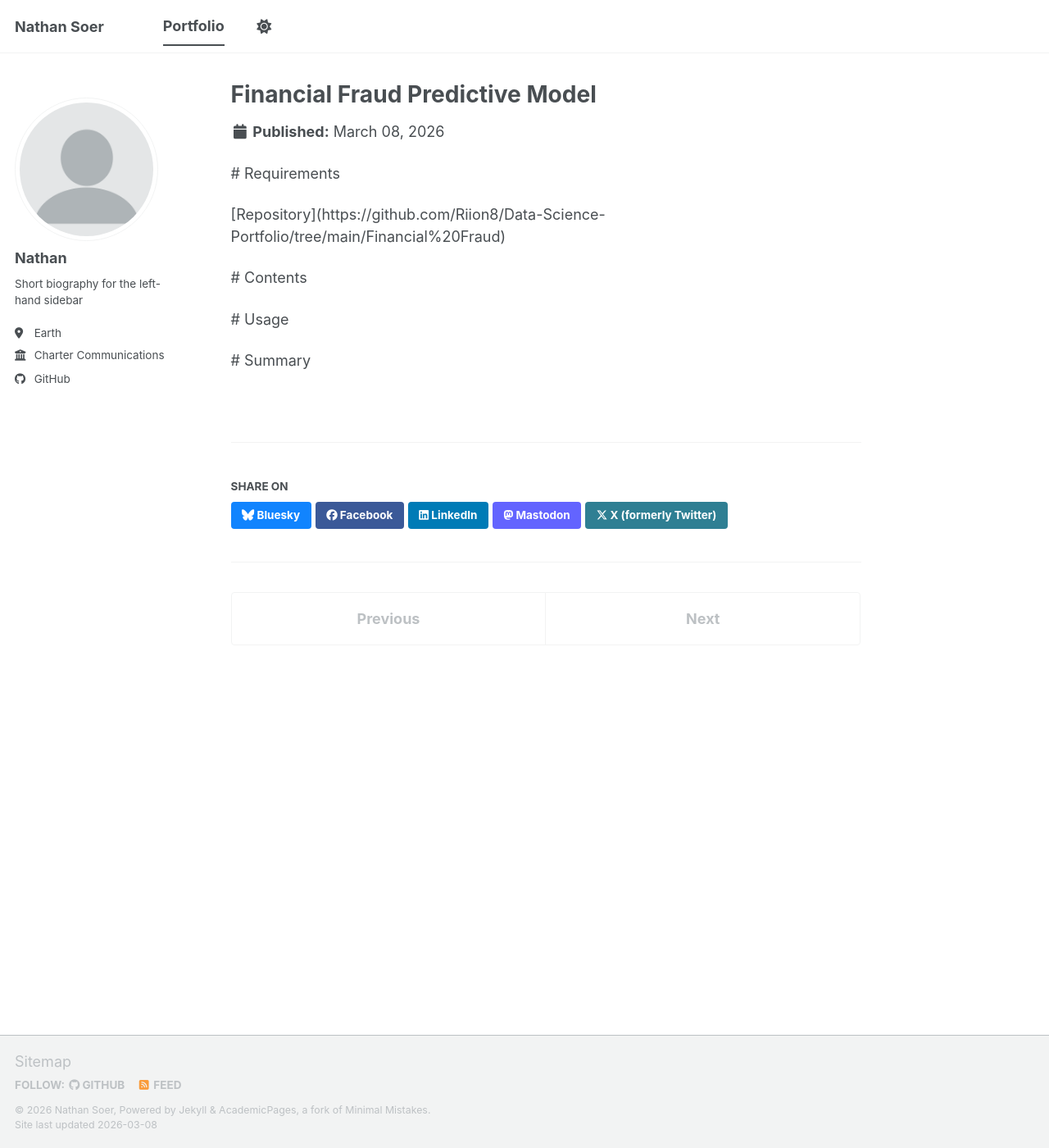
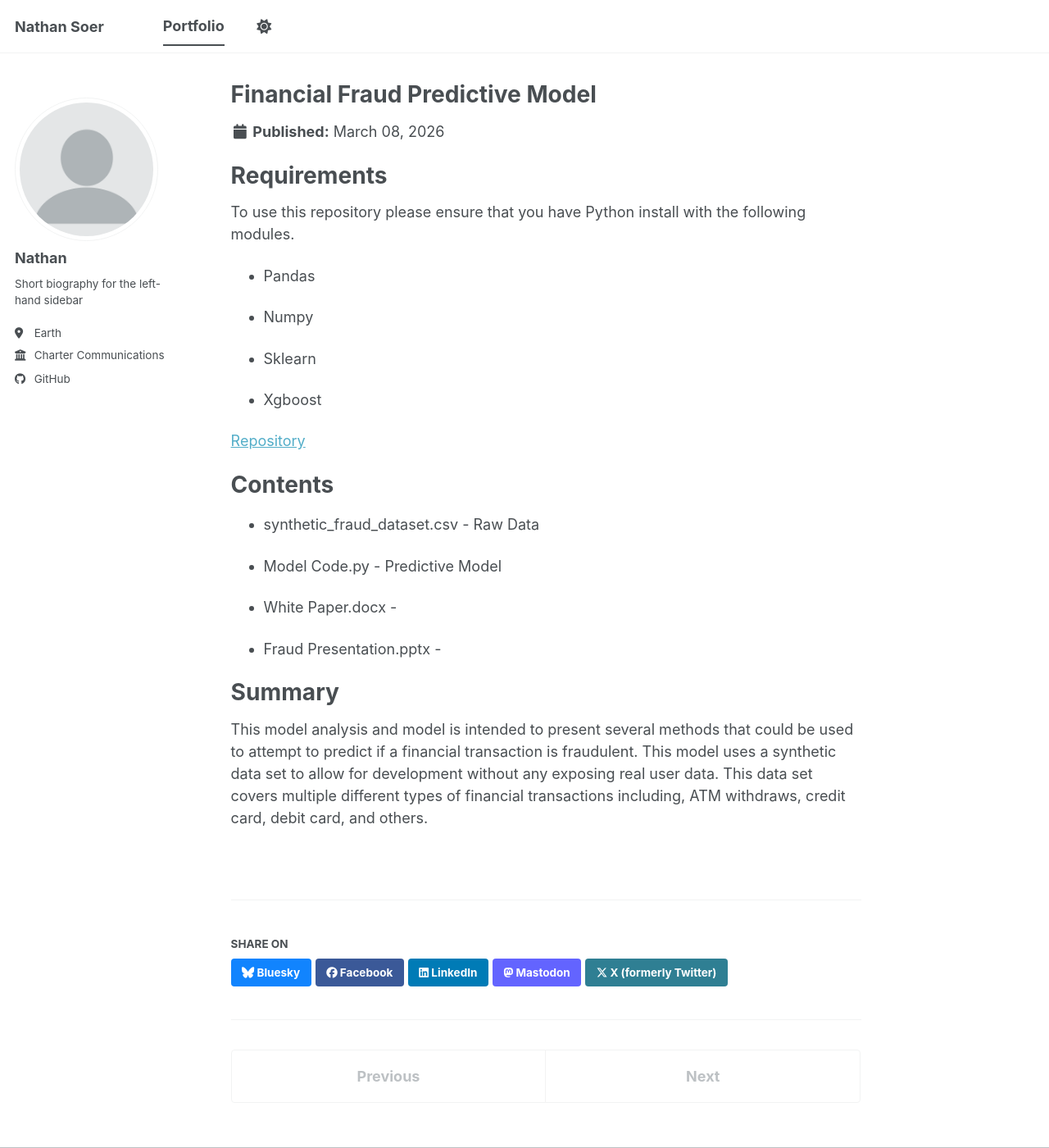
Before and after one commit to Riion8/Riion8.github.io, a Jekyll site: the page built from _portfolio/Financial Fraud Predictive Model.md, in a window 1280 px wide and 1400 px high. Shown: the whole window at 82% size. Built offline with Jekyll 4.4.1, drawn with Linux system fonts in a browser that asks for light colours; a script bundle is joined from its source files by our own code; library files that are not in the unit come from our copies.

Commit message:
Update Financial Fraud Predictive Model.md

```diff
--- a/_portfolio/Financial Fraud Predictive Model.md
+++ b/_portfolio/Financial Fraud Predictive Model.md
@@ -18,26 +18,31 @@ collection: portfolio
 
 
 
-\# Requirements
+# Requirements
+
+To use this repository please ensure that you have Python install with the following modules.
+
+-   Pandas
+
+-   Numpy
+
+-   Sklearn
+
+-   Xgboost
+
+[Repository](https://github.com/Riion8/Data-Science-Portfolio/tree/main/Financial%20Fraud)
+
+# Contents
+
+- synthetic_fraud_dataset.csv - Raw Data
+
+- Model Code.py - Predictive Model
+
+- White Paper.docx -
+
+- Fraud Presentation.pptx -
 
 
+# Summary
 
-
-
-\[Repository](https://github.com/Riion8/Data-Science-Portfolio/tree/main/Financial%20Fraud)
-
-
-
-\# Contents
-
-
-
-
-
-\# Usage
-
-
-
-
-
-\# Summary
+This model analysis and model is intended to present several methods that could be used to attempt to predict if a financial transaction is fraudulent.  This model uses a synthetic data set to allow for development without any exposing real user data.  This data set covers multiple different types of financial transactions including, ATM withdraws, credit card, debit card, and others.
```
